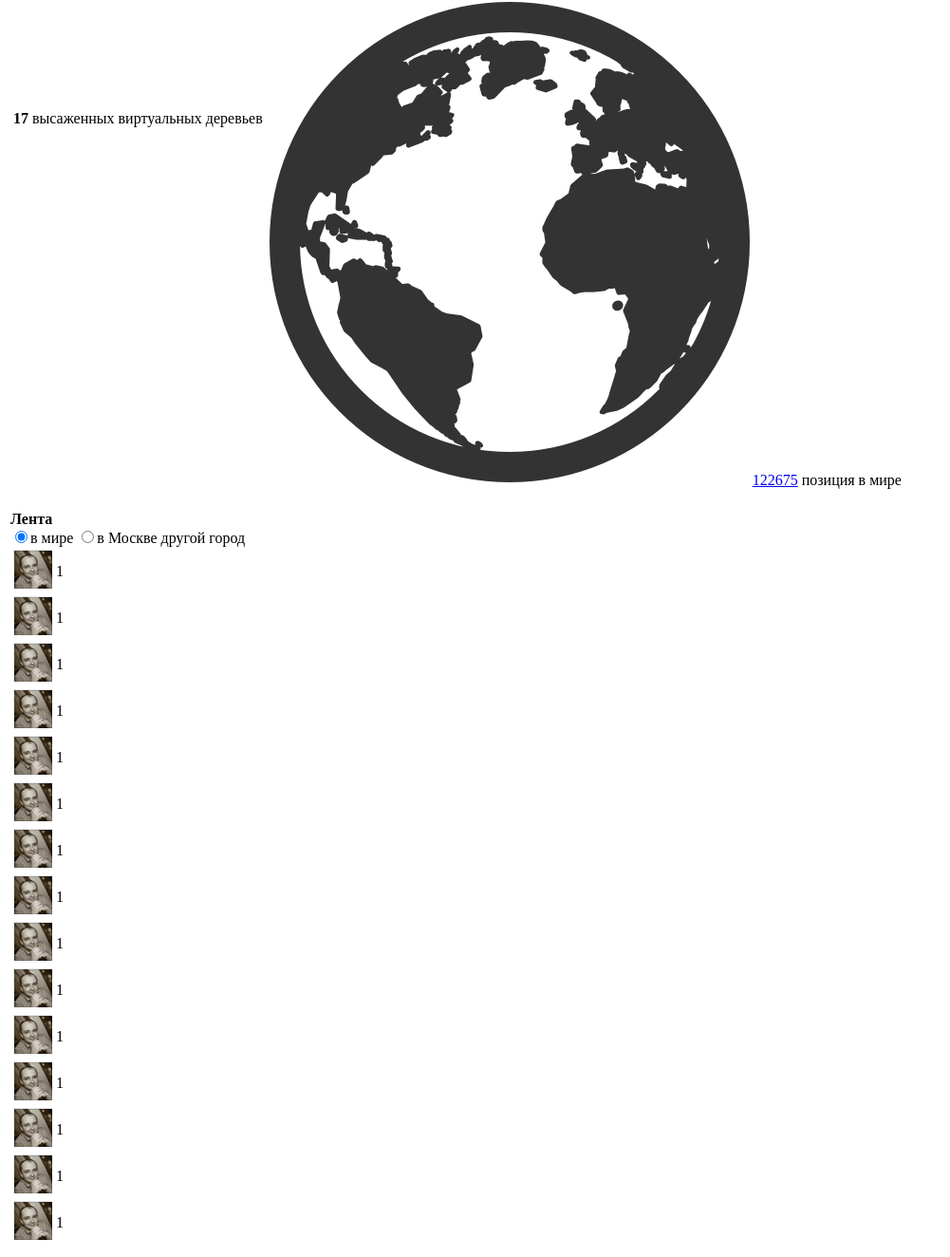
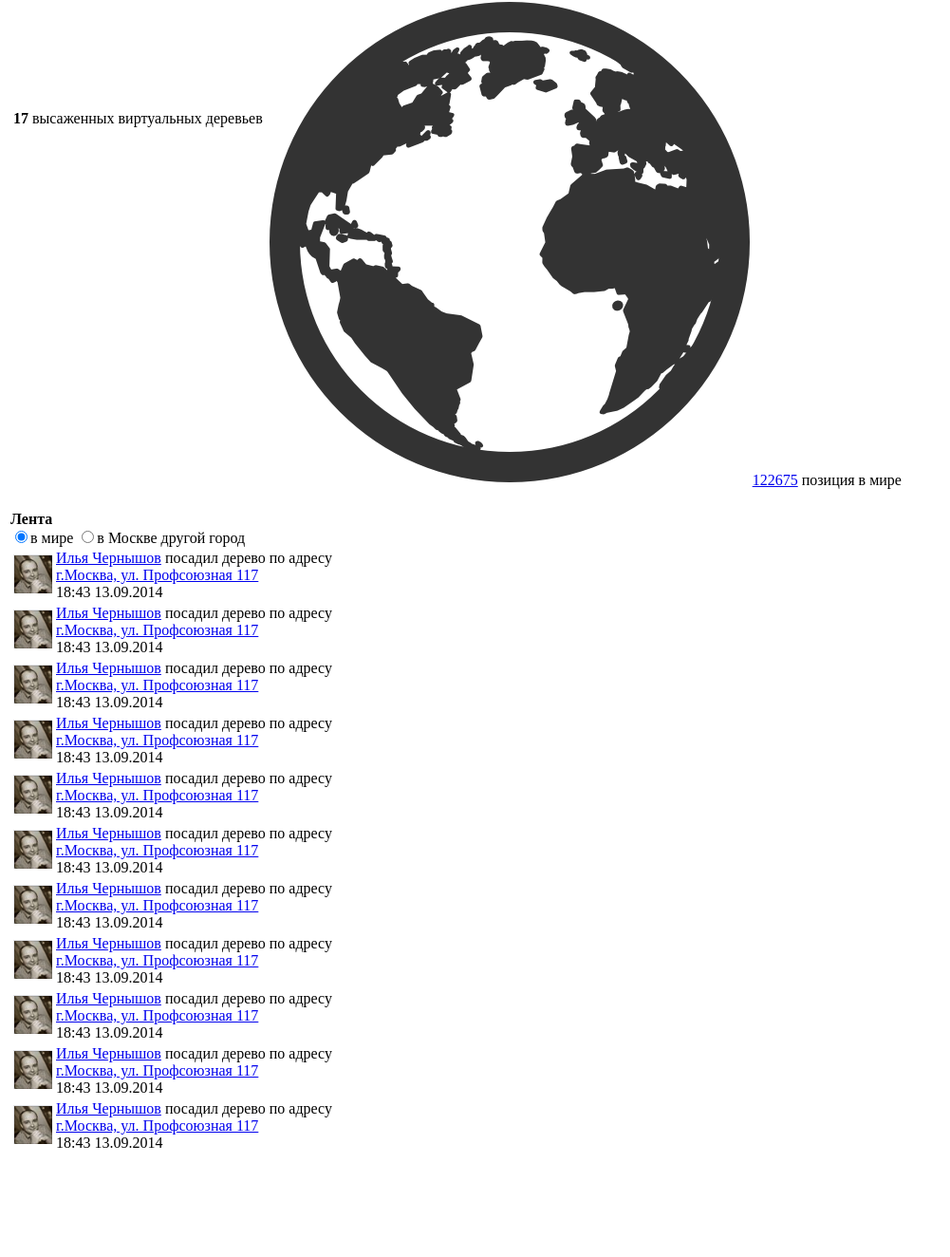
Before and after one commit to artema/hack4good, an ASP.NET MVC app: page / in a window 1280 px wide. Shown: the part 1597-2921 px from the top of the page at 95% size, without its empty margins (0-1001 px from the left). After the commit the page ends 2806 px from the top, so only its background shows below. Run offline with ASP.NET Core 8 and stand-ins for ASP.NET MVC 5, Linux system fonts and the light colour scheme; data that the repository does not hold is empty; the project's own start-up code is not run, and a stand-in starts its controllers and pages; some libraries are stand-ins or nearby versions.

Commit message:
List styling.

```diff
--- a/Hackaton/Views/Home/Index.cshtml
+++ b/Hackaton/Views/Home/Index.cshtml
@@ -63,91 +63,89 @@
                         <tr>
                             <td><img src="/Content/Images/u8.png" /></td>
                             <td>
-                                1
+                                <a class="feed-name" href="https://www.facebook.com/ilia.chernushov">Илья Чернышов</a> посадил дерево по адресу<br/>
+                                <a class="feed-address" href="#">г.Москва, ул. Профсоюзная 117</a><br/>
+                                <span class="feed-date">18:43 13.09.2014</span>
                             </td>
                         </tr>
                         <tr>
                             <td><img src="/Content/Images/u8.png" /></td>
                             <td>
-                                1
+                                <a class="feed-name" href="https://www.facebook.com/ilia.chernushov">Илья Чернышов</a> посадил дерево по адресу<br />
+                                <a class="feed-address" href="#">г.Москва, ул. Профсоюзная 117</a><br />
+                                <span class="feed-date">18:43 13.09.2014</span>
                             </td>
                         </tr>
                         <tr>
                             <td><img src="/Content/Images/u8.png" /></td>
                             <td>
-                                1
+                                <a class="feed-name" href="https://www.facebook.com/ilia.chernushov">Илья Чернышов</a> посадил дерево по адресу<br />
+                                <a class="feed-address" href="#">г.Москва, ул. Профсоюзная 117</a><br />
+                                <span class="feed-date">18:43 13.09.2014</span>
                             </td>
                         </tr>
                         <tr>
                             <td><img src="/Content/Images/u8.png" /></td>
                             <td>
-                                1
+                                <a class="feed-name" href="https://www.facebook.com/ilia.chernushov">Илья Чернышов</a> посадил дерево по адресу<br />
+                                <a class="feed-address" href="#">г.Москва, ул. Профсоюзная 117</a><br />
+                                <span class="feed-date">18:43 13.09.2014</span>
                             </td>
                         </tr>
                         <tr>
                             <td><img src="/Content/Images/u8.png" /></td>
                             <td>
-                                1
+                                <a class="feed-name" href="https://www.facebook.com/ilia.chernushov">Илья Чернышов</a> посадил дерево по адресу<br />
+                                <a class="feed-address" href="#">г.Москва, ул. Профсоюзная 117</a><br />
+                                <span class="feed-date">18:43 13.09.2014</span>
                             </td>
                         </tr>
                         <tr>
                             <td><img src="/Content/Images/u8.png" /></td>
                             <td>
-                                1
+                                <a class="feed-name" href="https://www.facebook.com/ilia.chernushov">Илья Чернышов</a> посадил дерево по адресу<br />
+                                <a class="feed-address" href="#">г.Москва, ул. Профсоюзная 117</a><br />
+                                <span class="feed-date">18:43 13.09.2014</span>
                             </td>
                         </tr>
                         <tr>
                             <td><img src="/Content/Images/u8.png" /></td>
                             <td>
-                                1
+                                <a class="feed-name" href="https://www.facebook.com/ilia.chernushov">Илья Чернышов</a> посадил дерево по адресу<br />
+                                <a class="feed-address" href="#">г.Москва, ул. Профсоюзная 117</a><br />
+                                <span class="feed-date">18:43 13.09.2014</span>
                             </td>
                         </tr>
                         <tr>
                             <td><img src="/Content/Images/u8.png" /></td>
                             <td>
-                                1
+                                <a class="feed-name" href="https://www.facebook.com/ilia.chernushov">Илья Чернышов</a> посадил дерево по адресу<br />
+                                <a class="feed-address" href="#">г.Москва, ул. Профсоюзная 117</a><br />
+                                <span class="feed-date">18:43 13.09.2014</span>
                             </td>
                         </tr>
                         <tr>
                             <td><img src="/Content/Images/u8.png" /></td>
                             <td>
-                                1
+                                <a class="feed-name" href="https://www.facebook.com/ilia.chernushov">Илья Чернышов</a> посадил дерево по адресу<br />
+                                <a class="feed-address" href="#">г.Москва, ул. Профсоюзная 117</a><br />
+                                <span class="feed-date">18:43 13.09.2014</span>
                             </td>
                         </tr>
                         <tr>
                             <td><img src="/Content/Images/u8.png" /></td>
                             <td>
-                                1
+                                <a class="feed-name" href="https://www.facebook.com/ilia.chernushov">Илья Чернышов</a> посадил дерево по адресу<br />
+                                <a class="feed-address" href="#">г.Москва, ул. Профсоюзная 117</a><br />
+                                <span class="feed-date">18:43 13.09.2014</span>
                             </td>
                         </tr>
                         <tr>
                             <td><img src="/Content/Images/u8.png" /></td>
                             <td>
-                                1
-                            </td>
-                        </tr>
-                        <tr>
-                            <td><img src="/Content/Images/u8.png" /></td>
-                            <td>
-                                1
-                            </td>
-                        </tr>
-                        <tr>
-                            <td><img src="/Content/Images/u8.png" /></td>
-                            <td>
-                                1
-                            </td>
-                        </tr>
-                        <tr>
-                            <td><img src="/Content/Images/u8.png" /></td>
-                            <td>
-                                1
-                            </td>
-                        </tr>
-                        <tr>
-                            <td><img src="/Content/Images/u8.png" /></td>
-                            <td>
-                                1
+                                <a class="feed-name" href="https://www.facebook.com/ilia.chernushov">Илья Чернышов</a> посадил дерево по адресу<br />
+                                <a class="feed-address" href="#">г.Москва, ул. Профсоюзная 117</a><br />
+                                <span class="feed-date">18:43 13.09.2014</span>
                             </td>
                         </tr>
                     </table>
@@ -171,7 +169,7 @@
         myMap.controls.add('zoomControl', { position: { top: '100px', right: '10px' } });
         myMap.controls.add('geolocationControl', { position: { top: '50px', right: '10px' } });
 
-        navigator.geolocation.getCurrentPosition(
+        /*navigator.geolocation.getCurrentPosition(
             function(position) {
                 myMap.setCenter([position.coords.latitude, position.coords.longitude], 17);
             },
@@ -181,6 +179,6 @@
                 timeout: 5000,
                 maximumAge: 1000
             }
-        );
+        );*/
     }
 </script>
```
Also changed, not shown: Hackaton/Content/Styles/main.css (+28 -0 lines).
